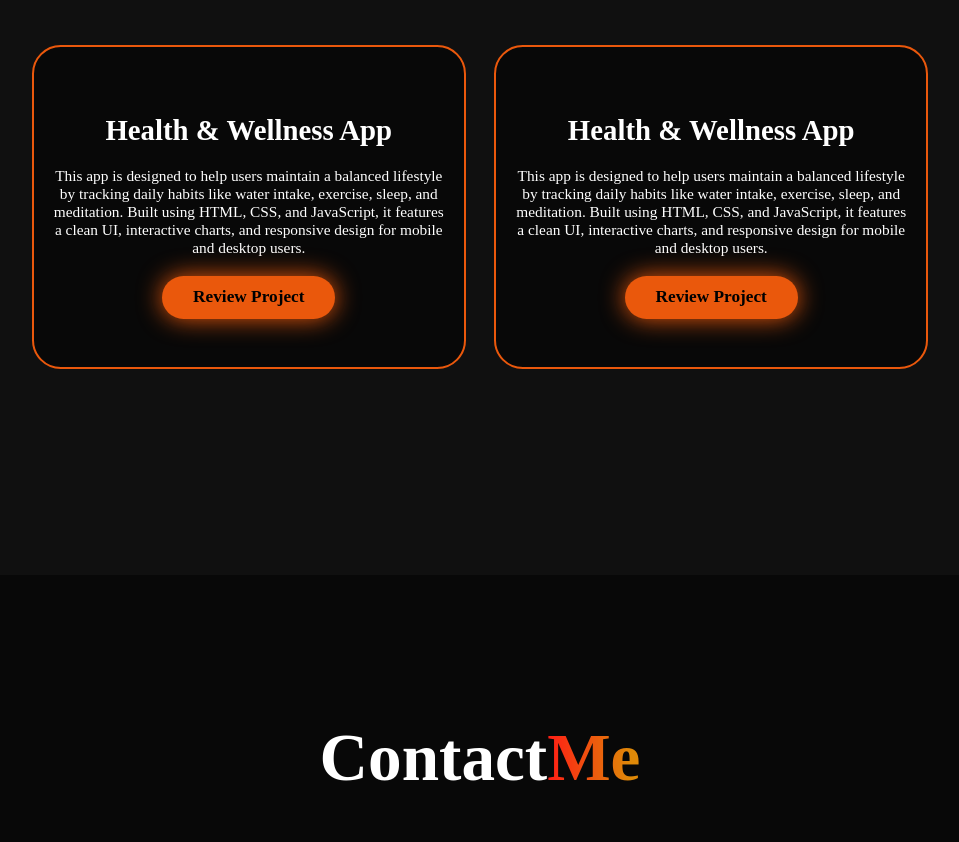
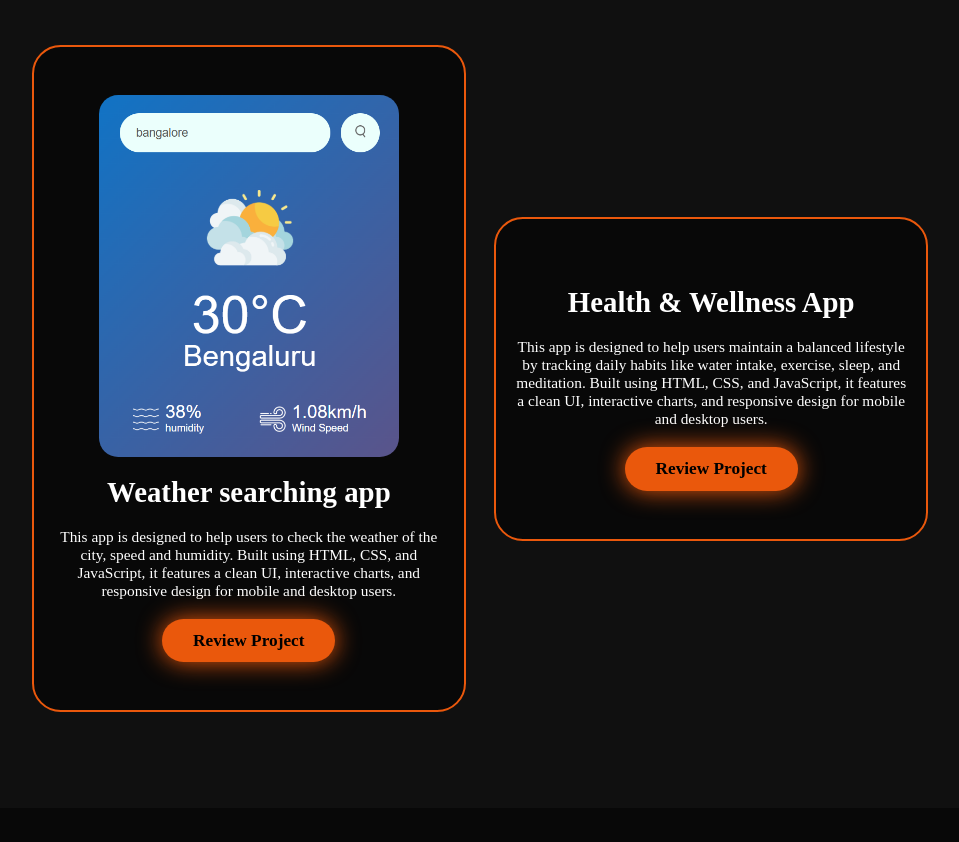
Before and after one commit to sterindev/Portfolio, a plain HTML site: page index.html in a window 1280 px wide. Shown: the part 4471-5313 px from the top of the page, without its empty margins (160-1119 px from the left). Drawn offline with nearby package versions, Linux system fonts and the light colour scheme.

Commit message:
first commit

```diff
--- a/index.html
+++ b/index.html
@@ -137,14 +137,14 @@
             <div class="project-box">
 
                 <div class="project-card">
-                    <img src="project1.png" alt="">
+                    <img src="weather.png" alt="">
 
-                    <h3>Health & Wellness App</h3>
+                    <h3>Weather searching app</h3>
 
-                    <p>This app is designed to help users maintain a balanced lifestyle by tracking daily habits like water intake, exercise, sleep, and meditation. Built using HTML, CSS, and JavaScript, it features a clean UI, interactive charts, and responsive design for mobile and desktop users.</p>
+                    <p>This app is designed to help users to check the weather of the city, speed and humidity. Built using HTML, CSS, and JavaScript, it features a clean UI, interactive charts, and responsive design for mobile and desktop users.</p>
 
 
-                    <a href="https://healthandwellness453.netlify.app/" class="btn" target="_blank">Review Project</a>
+                    <a href="https://weather-4523.netlify.app/" class="btn" target="_blank">Review Project</a>
 
                 </div>
 
```
Also changed, not shown: weather.png (added).
